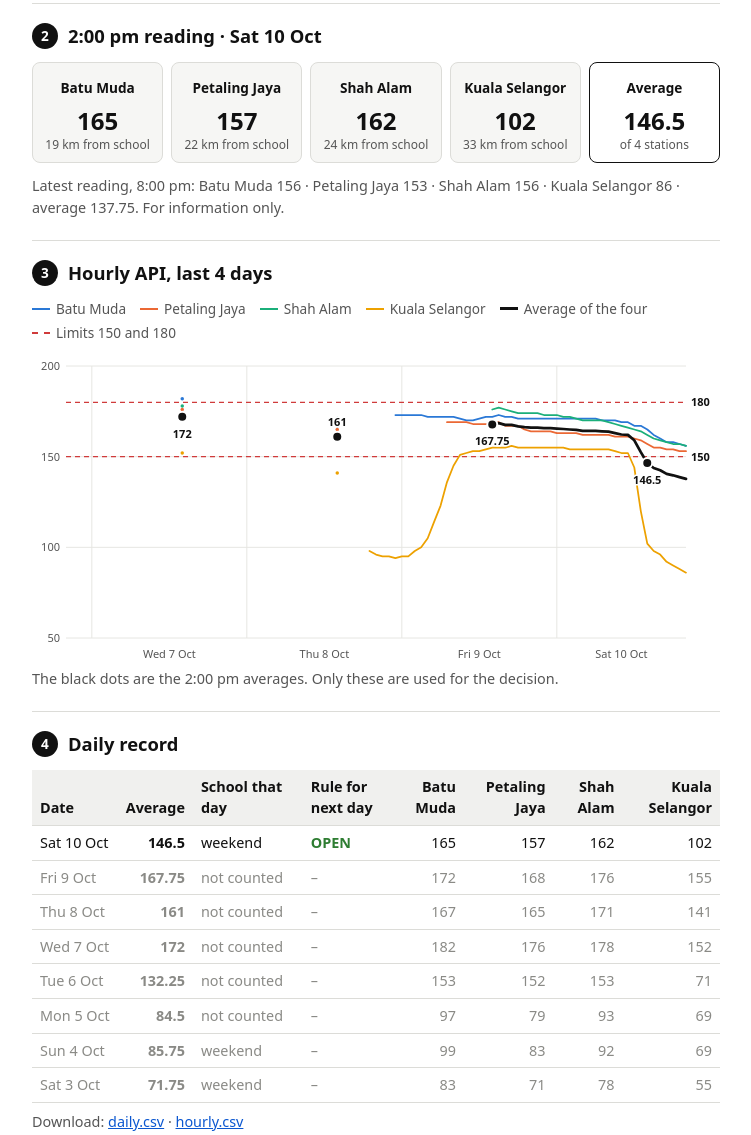
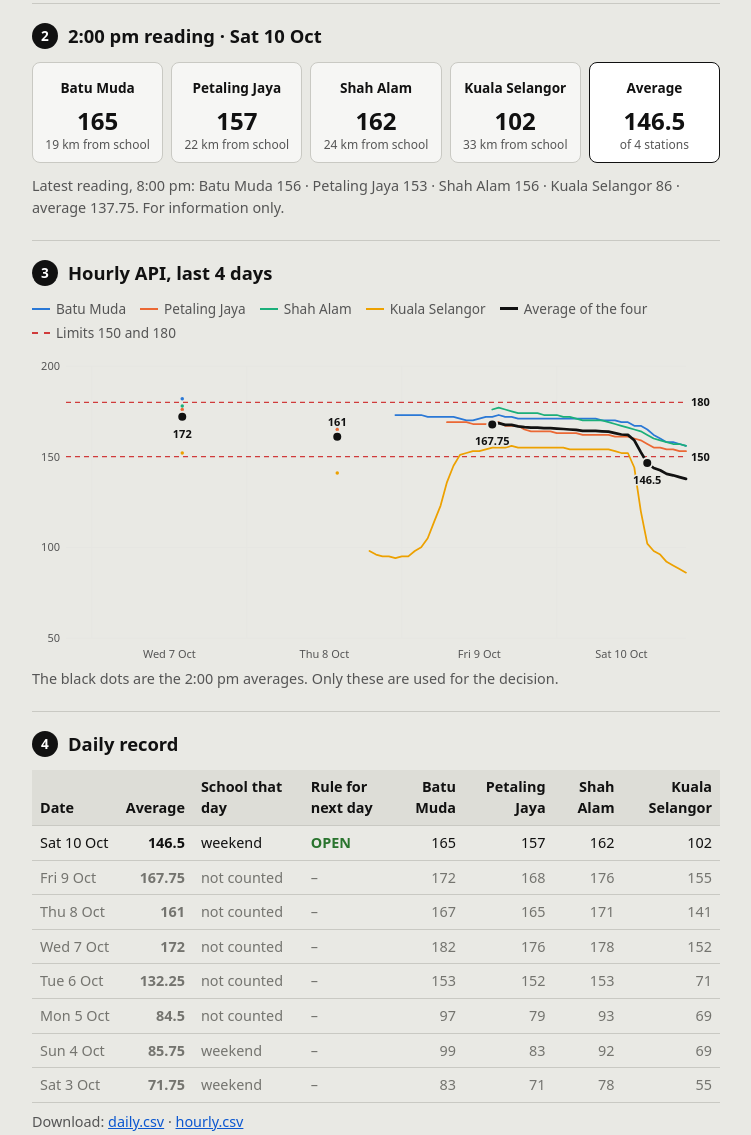
Before and after one commit to sippananda/sasana_api, a plain HTML site: page docs/index.html in a window 1280 px wide. Shown: the part 483-1618 px from the top of the page, without its empty margins (264-1015 px from the left). Drawn offline with Linux system fonts and the light colour scheme.

Commit message:
Page: dimmer background (soft grey instead of white)
Lines, muted text, the table header and the green text are a little
darker, so they stay readable on the grey background.

Co-Authored-By: Claude Opus 5.5 <noreply@anthropic.com>
Claude-Session: https://claude.ai/code/session_01Ky4dL2HUGUmdatjyaDjWDC

```diff
--- a/docs/index.html
+++ b/docs/index.html
@@ -10,12 +10,12 @@
     color-scheme: light;
     --ink: #111111;
     --ink-2: #555555;
-    --ink-3: #8a8a86;
-    --rule: #dcdcd8;
-    --surface: #ffffff;
+    --ink-3: #74746f;
+    --rule: #c9c9c3;
+    --surface: #e9e9e4;  /* page background: soft grey, easier on the eyes than white */
     --tile: #f6f6f4;
     --closed: #c62828;  --closed-bg: #fdecea;
-    --open: #2e7d32;    --open-bg: #e8f5e9;
+    --open: #2a742e;    --open-bg: #e8f5e9;
     --mark: #fff3b0;
     /* chart: fixed colour per station, never re-ordered */
     --s1: #2a78d6;  /* Batu Muda */
@@ -98,7 +98,7 @@
   .scroll { overflow-x: auto; }
   table { border-collapse: collapse; width: 100%; font-size: .9rem; }
   th, td { padding: 6px 8px; border-bottom: 1px solid var(--rule); text-align: right; white-space: nowrap; }
-  th { background: #f0f0ee; font-weight: 600; white-space: normal; vertical-align: bottom; }
+  th { background: #ddddd7; font-weight: 600; white-space: normal; vertical-align: bottom; }
   td.strong { font-weight: 600; }
   th:first-child, td:first-child, th.l, td.l { text-align: left; }
   td.closed { color: var(--closed); font-weight: 600; }
@@ -473,7 +473,7 @@
       var t = parse(day.date) + s.reading_hour * H1;
       if (day.average === null || t < t0 || t > t1) return;
       g.appendChild(svg("circle", { cx: X(t), cy: Y(day.average), r: 5, fill: "var(--ink)",
-        stroke: "#fff", "stroke-width": 2 }));
+        stroke: "var(--surface)", "stroke-width": 2 }));
       // Label above the dot. Go below when a limit line or the top edge is in the way.
       var y = Y(day.average), x = X(t);
       var blocked = y - 26 < T || limits.some(function (lim) {
@@ -482,7 +482,7 @@
       var edge = x > W - R - 26;
       g.appendChild(svg("text", { x: edge ? x + 4 : x, y: blocked ? y + 21 : y - 11,
         "text-anchor": edge ? "end" : "middle",
-        style: "fill:var(--ink);font-weight:700;paint-order:stroke;stroke:#fff;stroke-width:3px" },
+        style: "fill:var(--ink);font-weight:700;paint-order:stroke;stroke:var(--surface);stroke-width:3px" },
         num(day.average)));
     });
 
```
